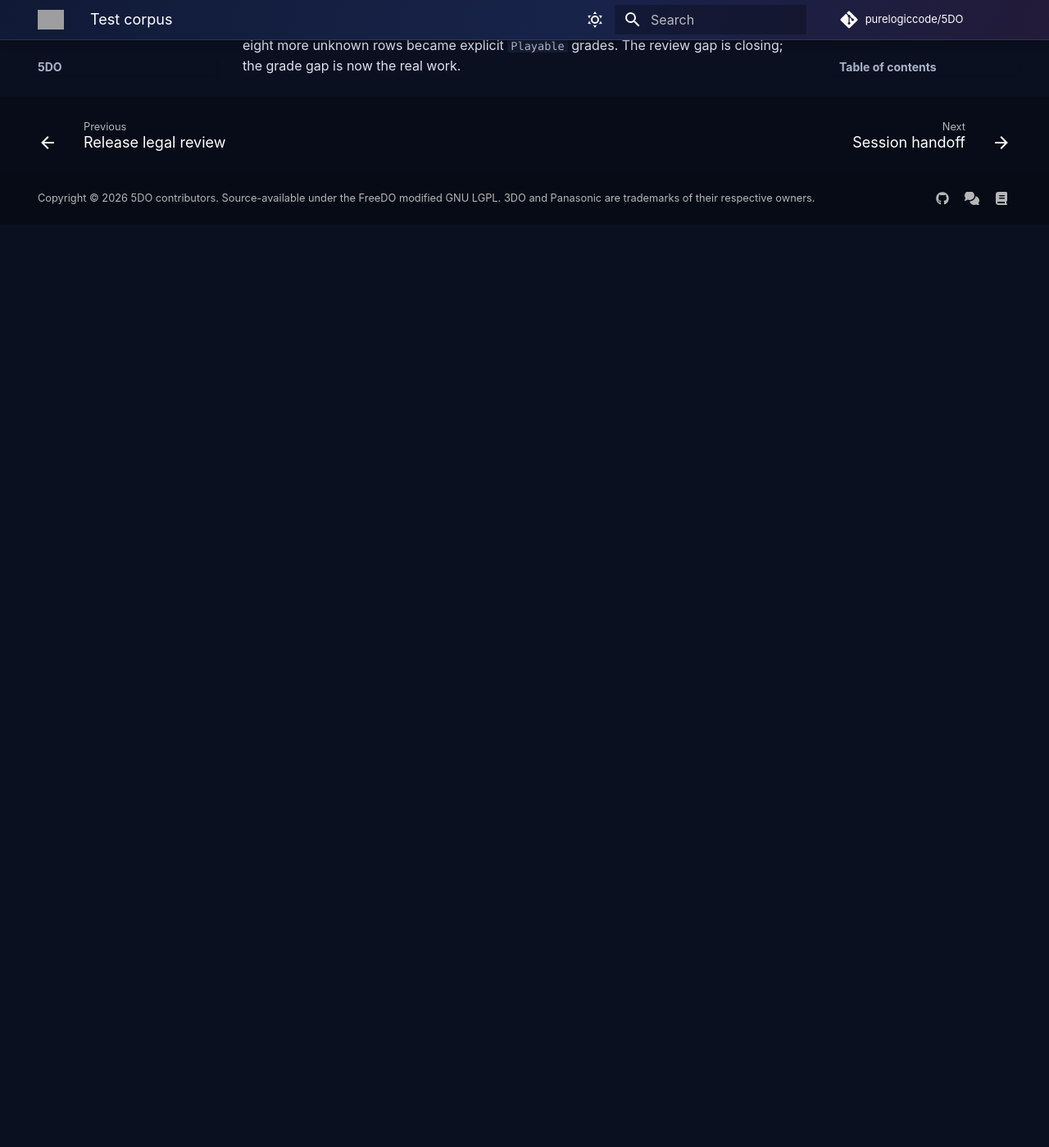
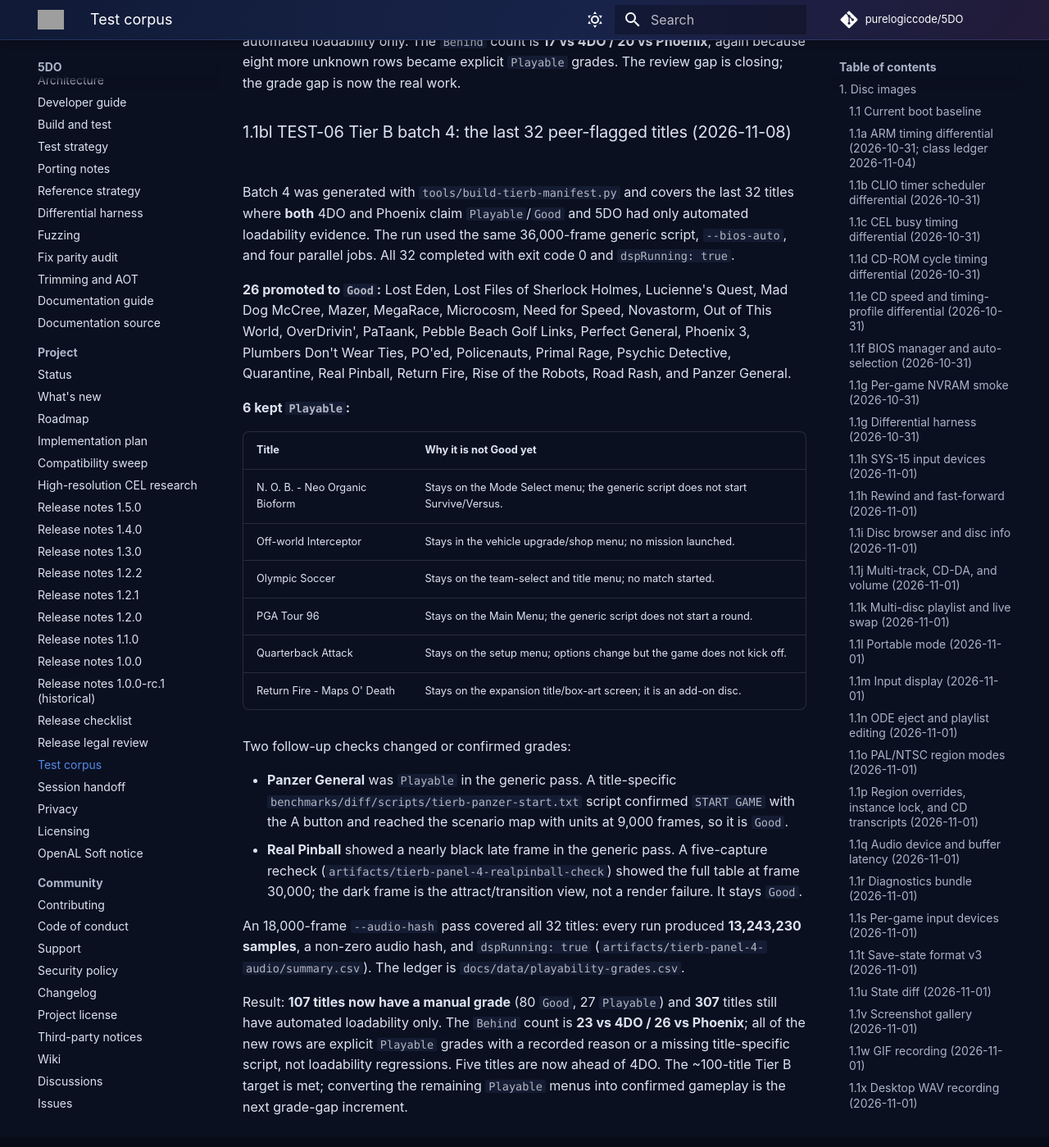
Before and after one commit to purelogiccode/5DO, an MkDocs documentation site: the page built from docs/TestCorpus.md, in a window 1280 px wide and 1400 px high, scrolled down 85427 px. Shown: the whole window at 82% size. Built offline with MkDocs 1.6.1 and Material for MkDocs 9.7.7, drawn with Linux system fonts in a browser that asks for light colours; comment, search, counter and statistics services are not loaded; before the commit the page ends 85701 px from its top, so only the background shows below that; some of the changed text lies outside the part shown; grey boxes are pictures that could not be loaded.

Commit message:
Run Tier B batch 4 and review 107 titles
- run the last 32 peer-flagged titles with --bios-auto
- promote 26 to Good; keep 6 Playable with recorded reasons
- add a Panzer General start script; recheck Real Pinball's dark frame
- audio-hash pass: 13,243,230 samples, non-zero hashes, dspRunning on all 32
- 107 reviewed (80 Good, 27 Playable); 307 loadability only
- Behind is now 23 vs 4DO / 26 vs Phoenix; 5 titles ahead; 0 loadability regressions

```diff
--- a/docs/ImplementationPlan.md
+++ b/docs/ImplementationPlan.md
@@ -5,7 +5,7 @@
 **Current release:** `1.5.0`
 **Repository:** <https://github.com/purelogiccode/5DO><br>
 **Branch:** `master`<br>
-**Status:** **2,051 tests pass**; build, format, and InspectCode are clean. The local collection now inventories **1,371 disc images**, which collapse to **414 unique titles** and a **378-title game test set**. The new 3-way matrix matches **232 titles to 4DO** and **246 to Phoenix** (194 to both), with **0 loadability regressions**, **2 titles where 5DO is ahead of 4DO**, and **0 untested**; the four no-video results are secondary media/homebrew, not retail game regressions. Tier B batches 1-3 reviewed **75 titles** (54 `Good`, 21 `Playable`); **339 titles** still have automated loadability only. The remaining `Behind` rows are **17 vs 4DO / 20 vs Phoenix**, all explicit and documented. The 50-title accuracy panel keeps **50/50 frame hashes** and **150/150 audio hashes** at frames 60/120/300. The 594-disc legacy sweep remains **593 rendered, 1 known failure** (Crash 'n Burn Japan). Full evidence: `docs/CompatibilityComparison.md`, `docs/DifferentialHarness.md` §8, `docs/GameCompatibilityResults.md`.
+**Status:** **2,051 tests pass**; build, format, and InspectCode are clean. The local collection now inventories **1,371 disc images**, which collapse to **414 unique titles** and a **378-title game test set**. The new 3-way matrix matches **232 titles to 4DO** and **246 to Phoenix** (194 to both), with **0 loadability regressions**, **5 titles where 5DO is ahead of 4DO**, and **0 untested**; the four no-video results are secondary media/homebrew, not retail game regressions. Tier B batches 1-4 reviewed **107 titles** (80 `Good`, 27 `Playable`); **307 titles** still have automated loadability only. The remaining `Behind` rows are **23 vs 4DO / 26 vs Phoenix**, all explicit and documented. The 50-title accuracy panel keeps **50/50 frame hashes** and **150/150 audio hashes** at frames 60/120/300. The 594-disc legacy sweep remains **593 rendered, 1 known failure** (Crash 'n Burn Japan). Full evidence: `docs/CompatibilityComparison.md`, `docs/DifferentialHarness.md` §8, `docs/GameCompatibilityResults.md`.
 **Goal:** beat 4DO and Phoenix on **measured, player-visible compatibility**, and remain the best standalone desktop 3DO emulator on Windows, Linux, and macOS.<br>
 **Plan shape:** **three phases, one corpus, one comparison, four gates.** Research, product, and speculative timing work are out of scope until the compatibility gate is green.
 
@@ -50,7 +50,7 @@
 | Static analysis | `jb inspectcode --severity=WARNING` - **0 results** |
 | CLI | `5DO 1.5.0 (FiveDo)`; `selftest --json` - all checks `ok: true` |
 | Corpus inventory | **1,371 images**, **653 distinct game IDs**, **414 unique titles**, **378 game test set** |
-| 3-way comparison | 4DO **232** matched, Phoenix **246** matched, both **194**; **0 regressions**, **2 ahead of 4DO**, **17 `Behind` vs 4DO / 20 vs Phoenix** (75 reviewed titles, all explicit) |
+| 3-way comparison | 4DO **232** matched, Phoenix **246** matched, both **194**; **0 regressions**, **5 ahead of 4DO**, **23 `Behind` vs 4DO / 26 vs Phoenix** (107 reviewed titles, all explicit) |
 | 50-title panel | **50/50 captured, 0 errors**; **50/50 frame hashes** at 60/120/300; **150/150 audio hashes** |
 | Scripted input | 5 titles, 900 frames; **5/5 frame hashes** at 60/300/600; input changes guest output |
 | 3,000-frame sample | 4/5 video matches; Road Rash still diverges; first behavioral difference is CD cadence |
@@ -93,8 +93,8 @@ These are done and must not regress. They are listed here once; the backlog cont
 
 ### 2.4 Evidence gaps that block the claim
 
-1. **Loadability is not playability.** The matrix has **75 manual gameplay grades** and **339 automated loadability results**, with **0 untested**; the four `No video` rows are secondary media/homebrew. Tier B has reviewed 75 titles; the rest still need review.
-2. **The peer comparison is now explicit, not unknown.** After Tier B batches 1-3, **75 titles have a manual grade** and **17 rows remain `Behind` vs 4DO / 20 vs Phoenix**. Every one has a recorded reason (lightgun menu, media disc, instructional disc, or a missing title-specific script); none is an unexplained loading failure.
+1. **Loadability is not playability.** The matrix has **107 manual gameplay grades** and **307 automated loadability results**, with **0 untested**; the four `No video` rows are secondary media/homebrew. Tier B's ~100-title target is met; the grade gap is now the work.
+2. **The peer comparison is now explicit, not unknown.** After Tier B batches 1-4, **107 titles have a manual grade** and **23 rows remain `Behind` vs 4DO / 26 vs Phoenix**. Every one has a recorded reason (lightgun menu, media disc, instructional disc, or a missing title-specific script); none is an unexplained loading failure.
 3. **The CD cadence residual is still open.** Eleven 50-title panel titles diverge in command cadence at frame 300; video and audio still match. It is a diagnostic difference until a title shows a player-visible effect.
 4. **Platform evidence is asymmetric.** Windows and Linux are validated; macOS is documented best-effort. That is acceptable for the compatibility claim but must be stated in the release notes.
 
@@ -129,13 +129,14 @@ Each entry is a single feature or a tightly-scoped bundle. **No feature appears
 - [ ] **TEST-06 — Playability audit on the unique corpus**
   **Status:** Partial · **Priority:** P0 · **Effort:** L
   **Remaining:**
-  - **Tier A (all 378 unique games): done.** Every unique title has a 5DO status: **371 automated loadability results, 43 manual grades, 0 untested**. The 44 previously untested images now have a status; the four `No video` results are secondary media/homebrew, not retail games.
-  - **Tier B (target ~100 titles):** every title where 4DO or Phoenix reports `Playable`/`Good` and 5DO differs, plus every `Behind`/`Regression` row; run a 10-minute scripted input pass and record a checkpoint screenshot.
+  - **Tier A (all 378 unique games): done.** Every unique title has a 5DO status; the initial pass had **371 automated loadability results and 43 manual grades, with 0 untested**. The 44 previously untested images now have a status; the four `No video` results are secondary media/homebrew, not retail games.
+  - **Tier B (target ~100 titles): met.** **107 titles** have a 10-minute scripted pass and a checkpoint capture; **307 titles** remain automated loadability only.
   - **Tier C (top 50):** full gameplay review to `Good`/`Playable`/`Unplayable` with a reason and evidence.
   **Done when:** all 378 games have a reviewed status; Tier B has zero unexplained regressions; Tier C is ≥95% Good/Playable; the matrix and per-game database are updated.
   **Evidence (2026-11-08 batch 1):** the ten comparison diffs were run through a 10-minute 5DO-only scripted pass (`artifacts/tierb-behind-clean`, `benchmarks/diff/tierb-behind.json`). Five reached and sustained gameplay (**Battle Chess**, **Crash 'n Burn**, **Myst**, **Olympic Summer Games**, **Orbatak**) and were promoted to `Good`; the other five stay `Playable` pending title-specific scripts (Crime Patrol, Mad Dog II, Guardian War, Shootout at Old Tucson, Slayer).
   **Evidence (2026-11-08 batch 2):** 32 titles where both 4DO and Phoenix claim `Playable`/`Good` were reviewed with `--bios-auto`; **25 were promoted to `Good`** and **7 kept `Playable`** (20th Century Almanac, BladeForce, Carrier, Club 3DO, DeathKeep, Dennis Miller, Digital Dreamware). The ledger is `docs/data/playability-grades.csv`.
-  **Evidence (2026-11-08 batch 3):** 32 more peer-flagged titles were run with `--bios-auto`; **24 were promoted to `Good`** and **8 kept `Playable`** (ESPN Golf, Family Feud, Hell, Insect War, John Madden Football, Jurassic Park Interactive, Kingdom, Life Stage). An 18,000-frame audio-hash pass produced non-zero hashes and `dspRunning` on all 32. The comparison now has **75 reviewed titles** (54 `Good`, 21 `Playable`), **339 automated loadability only**, and **17/20 explicit `Behind` rows**. See `TestCorpus.md` §1.1bk.
+  **Evidence (2026-11-08 batch 3):** 32 more peer-flagged titles were run with `--bios-auto`; **24 were promoted to `Good`** and **8 kept `Playable`** (ESPN Golf, Family Feud, Hell, Insect War, John Madden Football, Jurassic Park Interactive, Kingdom, Life Stage). An 18,000-frame audio-hash pass produced non-zero hashes and `dspRunning` on all 32. The comparison moved to **75 reviewed titles** (54 `Good`, 21 `Playable`), **339 automated loadability only**, and **17/20 explicit `Behind` rows**. See `TestCorpus.md` §1.1bk.
+  **Evidence (2026-11-08 batch 4):** the last 32 titles in the peer-flagged set were run with `--bios-auto`; **26 were promoted to `Good`** and **6 kept `Playable`** (N.O.B., Off-world Interceptor, Olympic Soccer, PGA Tour 96, Quarterback Attack, Return Fire - Maps O' Death). A title-specific `tierb-panzer-start` script confirmed Panzer General's START GAME and reached scenario gameplay. An extra capture pass confirmed Real Pinball's dark late frame is an attract/transition view, not a render failure. The comparison now has **107 reviewed titles** (80 `Good`, 27 `Playable`), **307 automated loadability only**, and **23/26 explicit `Behind` rows** — more evidence, not a regression. See `TestCorpus.md` §1.1bl.
   **Why first:** this is the only evidence that answers "better than 4DO and Phoenix" for a player. The old 594-title "renders" count does not.
   **Ref:** `docs/CompatibilityComparison.md`; `docs/Compatibility.md` §10/§13.
 
@@ -373,6 +374,8 @@ dotnet run --project src/FiveDo.Frontend.Avalonia -c Release -- --smoke-test --f
 
 Append new entries here; do not delete history. Each entry is a completed canonical item or a release milestone.
 
+- **2026-11-08 - TEST-06 Tier B batch 4 (last 32 peer-flagged titles).** Generated `benchmarks/diff/tierb-panel-4.json` and ran the 36,000-frame `--bios-auto` pass. All 32 completed with exit code 0 and `dspRunning: true`; **26 promoted to `Good`** and **6 kept `Playable`** (N.O.B., Off-world Interceptor, Olympic Soccer, PGA Tour 96, Quarterback Attack, Return Fire - Maps O' Death). A title-specific `tierb-panzer-start` script confirmed Panzer General's START GAME and reached scenario gameplay; a 5-frame Real Pinball recheck showed the full table at frame 30,000 and confirmed the dark frame is the attract/transition view. The comparison now has **107 reviewed titles** (80 `Good`, 27 `Playable`), **307 automated loadability only**, **23 `Behind` vs 4DO / 26 vs Phoenix**, and **5 titles where 5DO is ahead of 4DO**. The higher `Behind` count is the explicit grade gap, not a loadability regression. See `TestCorpus.md` §1.1bl.
+
 - **2026-11-08 - TEST-06 Tier B batch 3 (32 peer-flagged titles).** Generated `benchmarks/diff/tierb-panel-3.json` and ran the 36,000-frame `--bios-auto` pass. All 32 completed; **24 promoted to `Good`** and **8 kept `Playable`** (ESPN Golf, Family Feud, Hell, Insect War, John Madden Football, Jurassic Park Interactive, Kingdom, Life Stage). An 18,000-frame audio-hash pass produced non-zero hashes and `dspRunning` on all 32. The comparison now has **75 reviewed titles** (54 `Good`, 21 `Playable`), **339 automated loadability only**, and **17/20 explicit `Behind` rows**. See `TestCorpus.md` §1.1bk.
 
 - **2026-11-08 - TEST-06 Tier B batch 2 (32 peer-flagged titles).** Generated the next batch with `tools/build-tierb-manifest.py` (both 4DO and Phoenix claim `Playable`/`Good`, 5DO had only loadability). All 32 completed a 36,000-frame `--bios-auto` pass; **25 were promoted to `Good`** and **7 kept `Playable`** with recorded reasons (20th Century Almanac, BladeForce, Carrier, Club 3DO, DeathKeep, Dennis Miller, Digital Dreamware). An 18,000-frame audio-hash pass produced non-zero hashes and `dspRunning` on all 32; 13,243,230 samples each (Defcon 5: 15,876,000). Added the Tier B grade ledger `docs/data/playability-grades.csv` and the contact-sheet tool. The comparison now has **43 reviewed titles** (30 `Good`, 13 `Playable`) and **10/12 explicit `Behind` rows**. See `TestCorpus.md` §1.1bj.
--- a/docs/TestCorpus.md
+++ b/docs/TestCorpus.md
@@ -3028,12 +3028,12 @@ and the Phoenix (Arts-Union) list, then joins the 5DO sweep and manual grades. T
 | Matched to 4DO | 232 of 241 reference titles |
 | Matched to Phoenix | 246 of 302 reference titles |
 | Matched to both | 194 |
-| 5DO manual gameplay grades | 75 |
-| 5DO automated loadability | 339 |
+| 5DO manual gameplay grades | 107 |
+| 5DO automated loadability | 307 |
 | 5DO untested | 0 |
-| 5DO ahead of 4DO | 2 (Orbatak, Shootout at Old Tucson) |
-| 5DO behind 4DO | 17 after Tier B batch 3 (8 initially; batches 1-3 turned unknown rows into explicit grades) |
-| 5DO behind Phoenix | 20 after Tier B batch 3 (10 initially) |
+| 5DO ahead of 4DO | 5 (Alone in the Dark, DinoPark Tycoon, Orbatak, Psychic Detective, Shootout at Old Tucson) |
+| 5DO behind 4DO | 23 after Tier B batch 4 (8 initially; batches 1-4 turned unknown rows into explicit grades) |
+| 5DO behind Phoenix | 26 after Tier B batch 4 (10 initially) |
 | Loadability regressions | 0 |
 
 **Phoenix is a 100% list, not a graded database.** All 302 entries are recorded at 100%, so
@@ -3153,3 +3153,49 @@ Result: **75 titles now have a manual grade** (54 `Good`, 21 `Playable`) and **3
 titles still have automated loadability only. The `Behind` count is **17 vs 4DO / 20 vs
 Phoenix**, again because eight more unknown rows became explicit `Playable` grades. The
 review gap is closing; the grade gap is now the real work.
+
+### 1.1bl TEST-06 Tier B batch 4: the last 32 peer-flagged titles (2026-11-08)
+
+Batch 4 was generated with `tools/build-tierb-manifest.py` and covers the last 32 titles
+where **both** 4DO and Phoenix claim `Playable`/`Good` and 5DO had only automated
+loadability evidence. The run used the same 36,000-frame generic script, `--bios-auto`,
+and four parallel jobs. All 32 completed with exit code 0 and `dspRunning: true`.
+
+**26 promoted to `Good`:** Lost Eden, Lost Files of Sherlock Holmes, Lucienne's Quest,
+Mad Dog McCree, Mazer, MegaRace, Microcosm, Need for Speed, Novastorm, Out of This World,
+OverDrivin', PaTaank, Pebble Beach Golf Links, Perfect General, Phoenix 3, Plumbers Don't
+Wear Ties, PO'ed, Policenauts, Primal Rage, Psychic Detective, Quarantine, Real Pinball,
+Return Fire, Rise of the Robots, Road Rash, and Panzer General.
+
+**6 kept `Playable`:**
+
+| Title | Why it is not Good yet |
+|---|---|
+| N. O. B. - Neo Organic Bioform | Stays on the Mode Select menu; the generic script does not start Survive/Versus. |
+| Off-world Interceptor | Stays in the vehicle upgrade/shop menu; no mission launched. |
+| Olympic Soccer | Stays on the team-select and title menu; no match started. |
+| PGA Tour 96 | Stays on the Main Menu; the generic script does not start a round. |
+| Quarterback Attack | Stays on the setup menu; options change but the game does not kick off. |
+| Return Fire - Maps O' Death | Stays on the expansion title/box-art screen; it is an add-on disc. |
+
+Two follow-up checks changed or confirmed grades:
+
+- **Panzer General** was `Playable` in the generic pass. A title-specific
+  `benchmarks/diff/scripts/tierb-panzer-start.txt` script confirmed `START GAME` with the
+  A button and reached the scenario map with units at 9,000 frames, so it is `Good`.
+- **Real Pinball** showed a nearly black late frame in the generic pass. A five-capture
+  recheck (`artifacts/tierb-panel-4-realpinball-check`) showed the full table at frame
+  30,000; the dark frame is the attract/transition view, not a render failure. It stays
+  `Good`.
+
+An 18,000-frame `--audio-hash` pass covered all 32 titles: every run produced
+**13,243,230 samples**, a non-zero audio hash, and `dspRunning: true`
+(`artifacts/tierb-panel-4-audio/summary.csv`). The ledger is
+`docs/data/playability-grades.csv`.
+
+Result: **107 titles now have a manual grade** (80 `Good`, 27 `Playable`) and **307**
+titles still have automated loadability only. The `Behind` count is **23 vs 4DO / 26 vs
+Phoenix**; all of the new rows are explicit `Playable` grades with a recorded reason or a
+missing title-specific script, not loadability regressions. Five titles are now ahead of
+4DO. The ~100-title Tier B target is met; converting the remaining `Playable` menus into
+confirmed gameplay is the next grade-gap increment.
```
Also changed, not shown: docs/CompatibilityComparison.md (+42 -41 lines), docs/Status.md (+7 -5 lines), docs/data/playability-grades.csv (+32 -0 lines), docs/data/compatibility-comparison.json, 2 other files.
